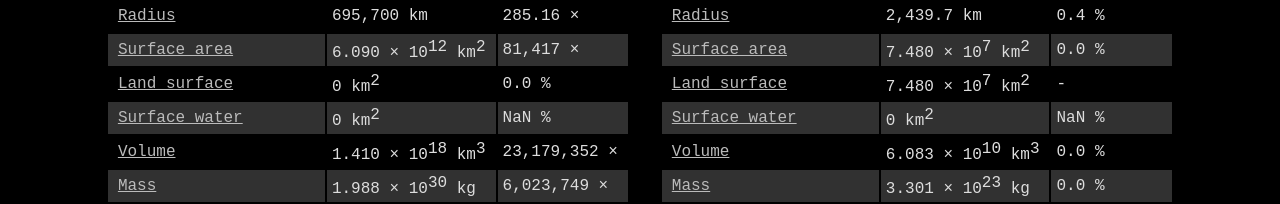
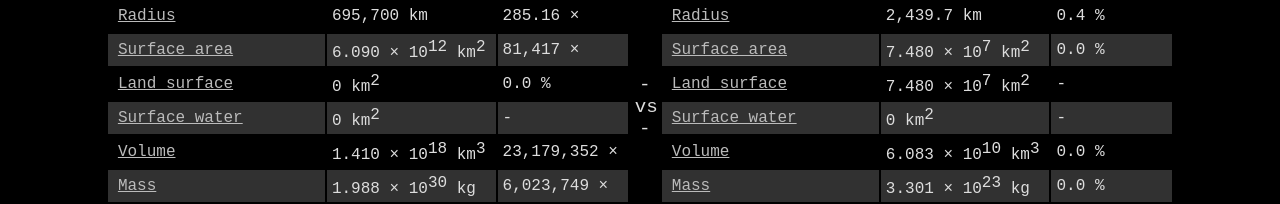
Before and after one commit to sirkoik/Celestial-Compare, a React (Create React App) app: page / in a window 1280 px wide. Shown: the part 713-917 px from the top of the page. Built offline with nearby package versions, Linux system fonts and the light colour scheme.

Commit message:
Fixed NaN bug with ratios that are zero

```diff
--- a/src/Components/SidebySideCompare/CompareSide/CompareSide.js
+++ b/src/Components/SidebySideCompare/CompareSide/CompareSide.js
@@ -56,6 +56,11 @@ const CompareSide = (props) => {
             measureUnits = "";
           }
 
+          if (isNaN(ratio)) {
+            measure = "-";
+            measureUnits = "";
+          }
+
           if ((val1 + "").length > 7) {
             val1Out = Number(val1).toExponential();
           } else {
--- a/src/Components/SidebySideCompare/SideBySideCompare.js
+++ b/src/Components/SidebySideCompare/SideBySideCompare.js
@@ -38,7 +38,7 @@ const SideBySideCompare = () => {
           </select>
           <CompareSide id1={id1} id2={id2} />
         </div>
-        <div className={classes.versus}>vs.</div>
+        <div className={classes.versus}>- vs. -</div>
         <div className={classes["CompareSide-Container"]}>
           <select onChange={comp2Handler} value={id2}>
             {objList}
--- a/src/Components/SidebySideCompare/SidebySideCompare.module.css
+++ b/src/Components/SidebySideCompare/SidebySideCompare.module.css
@@ -2,6 +2,7 @@
   box-sizing: border-box;
   width: 100%;
   display: flex;
+  align-items: center;
   flex-direction: column;
   justify-content: center;
 }
@@ -17,6 +18,7 @@
 }
 
 .versus {
+  font-size: 120%;
   width: 20px;
   padding: 5px;
   text-align: center;
```
